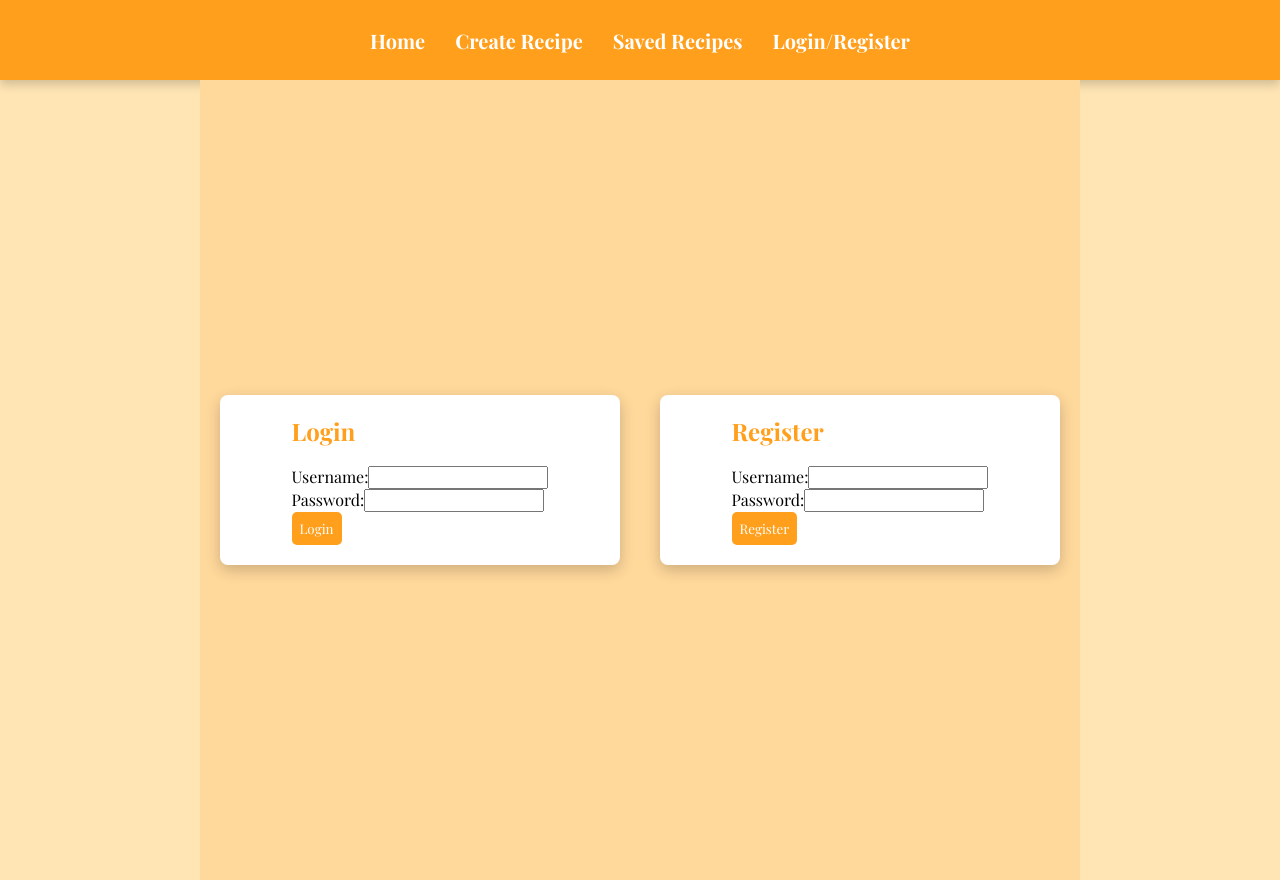
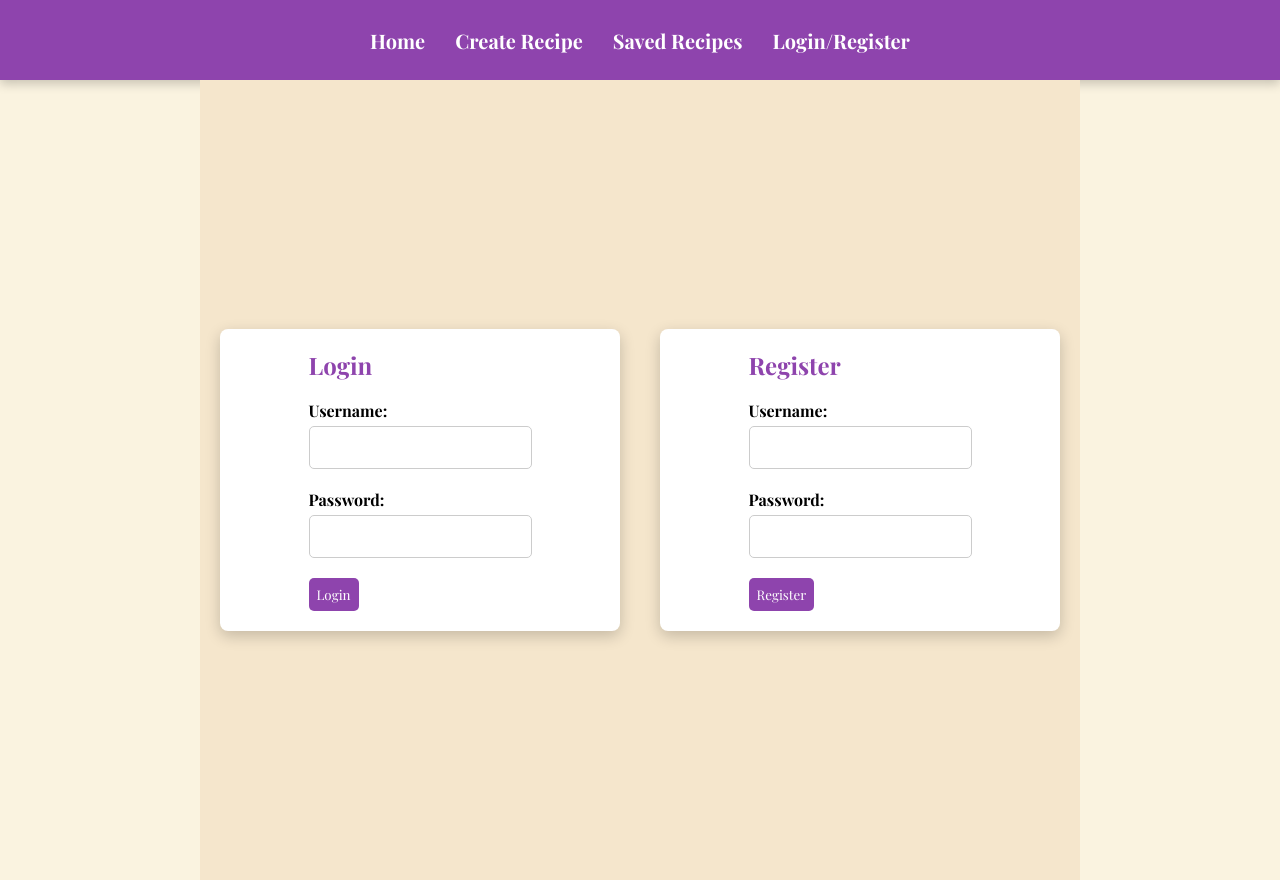
Before and after one commit to ShubhamJadhav12/Recipe-App, a React (Create React App) app in the folder client/: page /auth in a window 1280 px wide. Built offline with nearby package versions, Linux system fonts and the light colour scheme.

Commit message:
Update App.css

```diff
--- a/client/src/App.css
+++ b/client/src/App.css
@@ -9,7 +9,7 @@ body {
   margin: 0;
   padding: 0;
   animation: fadeIn 1s ease-in-out;
-  background-color: #ffe5b4; /* Faint orange background */
+  background-color: #faf3e0;
 }
 
 @keyframes fadeIn {
@@ -33,7 +33,7 @@ body {
   margin: 0;
   width: 100%;
   height: 80px;
-  background-color: #ff9f1c; /* Faint orange navbar */
+  background-color: #8e44ad;
   display: flex;
   justify-content: center;
   align-items: center;
@@ -64,7 +64,7 @@ a {
 
 a:hover {
   transform: scale(1.1);
-  border-bottom: 2px dotted white;
+  border-bottom: 2px dotted gold;
 }
 
 /* Auth Container */
@@ -73,7 +73,7 @@ a:hover {
   justify-content: center;
   align-items: center;
   height: 100vh;
-  background-color: #ffd89b;
+  background-color: #f5e6cc;
   animation: fadeIn 1s ease-in-out;
 }
 
@@ -102,6 +102,25 @@ a:hover {
   }
 }
 
+/* Form Group */
+.form-group {
+  display: flex;
+  flex-direction: column;
+  margin-bottom: 20px;
+}
+
+label {
+  font-weight: bold;
+  margin-bottom: 5px;
+}
+
+input {
+  padding: 10px;
+  font-size: 16px;
+  border-radius: 5px;
+  border: 1px solid #ccc;
+}
+
 /* Recipe Template */
 .create-recipe {
   display: flex;
@@ -121,6 +140,11 @@ a:hover {
   transform: scale(1.05);
 }
 
+.create-recipe form {
+  display: flex;
+  flex-direction: column;
+}
+
 /* Recipe List */
 ul {
   list-style: none;
@@ -132,7 +156,7 @@ ul {
 }
 
 li {
-  border: 1px solid #ff9f1c;
+  border: 1px solid #8e44ad;
   padding: 10px;
   margin-bottom: 10px;
   background-color: white;
@@ -149,7 +173,7 @@ li:hover {
 /* Recipe Content */
 h2 {
   margin-top: 0;
-  color: #ff9f1c;
+  color: #8e44ad;
 }
 
 img {
@@ -163,7 +187,7 @@ p {
   max-width: 400px;
   font-size: 14px;
   display: -webkit-box;
-  -webkit-line-clamp: 3;
+  -webkit-line-clamp: 3; /* Limit to 3 lines */
   -webkit-box-orient: vertical;
   overflow: hidden;
   text-overflow: ellipsis;
@@ -176,13 +200,13 @@ button {
   padding: 8px;
   cursor: pointer;
   border-radius: 5px;
-  background-color: #ff9f1c;
+  background-color: #8e44ad;
   color: white;
   border: none;
   transition: background-color 0.3s ease-in-out, transform 0.2s ease-in-out;
 }
 
 button:hover {
-  background-color: #e08e1c;
+  background-color: #6d3498;
   transform: scale(1.05);
 }
```
